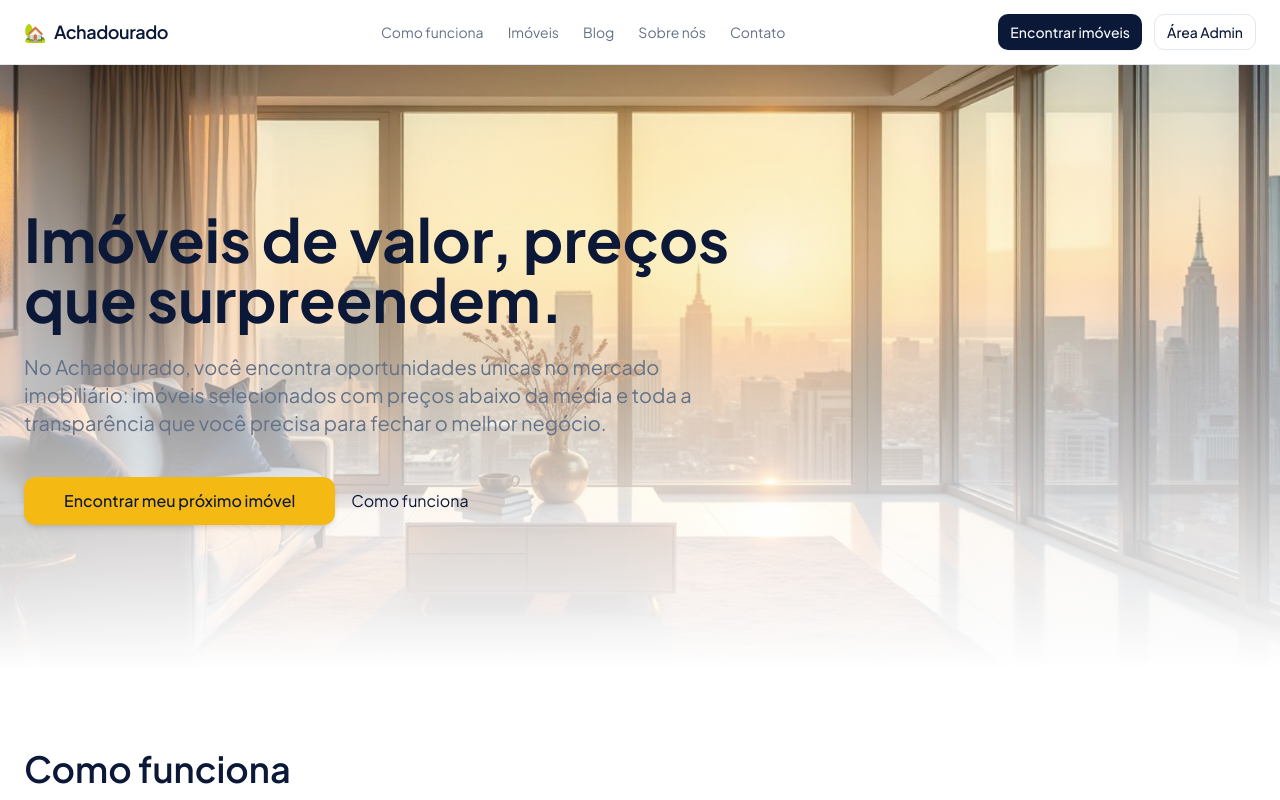
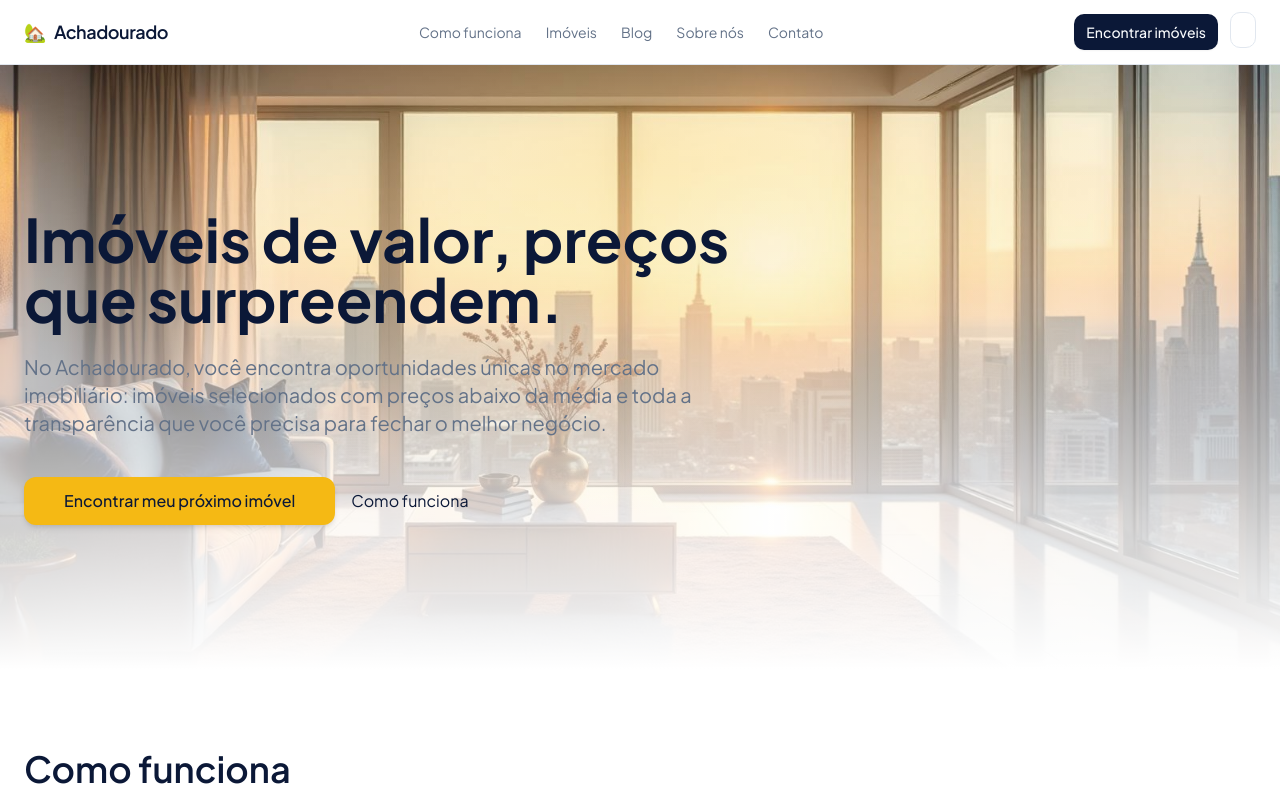
Before and after one commit to douglasopan/achado-de-ouro-imoveis, a React (Vite) app: page / in a window 1280 px wide. Shown: the top 800 px of the page. Built offline with nearby package versions, Linux system fonts and the light colour scheme.

Commit message:
Update SiteHeader.tsx

```diff
--- a/src/components/layout/SiteHeader.tsx
+++ b/src/components/layout/SiteHeader.tsx
@@ -21,7 +21,7 @@ const SiteHeader = () => {
             <Button variant="cta" size="sm">Encontrar imóveis</Button>
           </Link>
           <Link to="/auth" className="hidden md:inline-block">
-            <Button variant="outline" size="sm">Área Admin</Button>
+            <Button variant="outline" size="sm"></Button>
           </Link>
         </div>
       </div>
```
